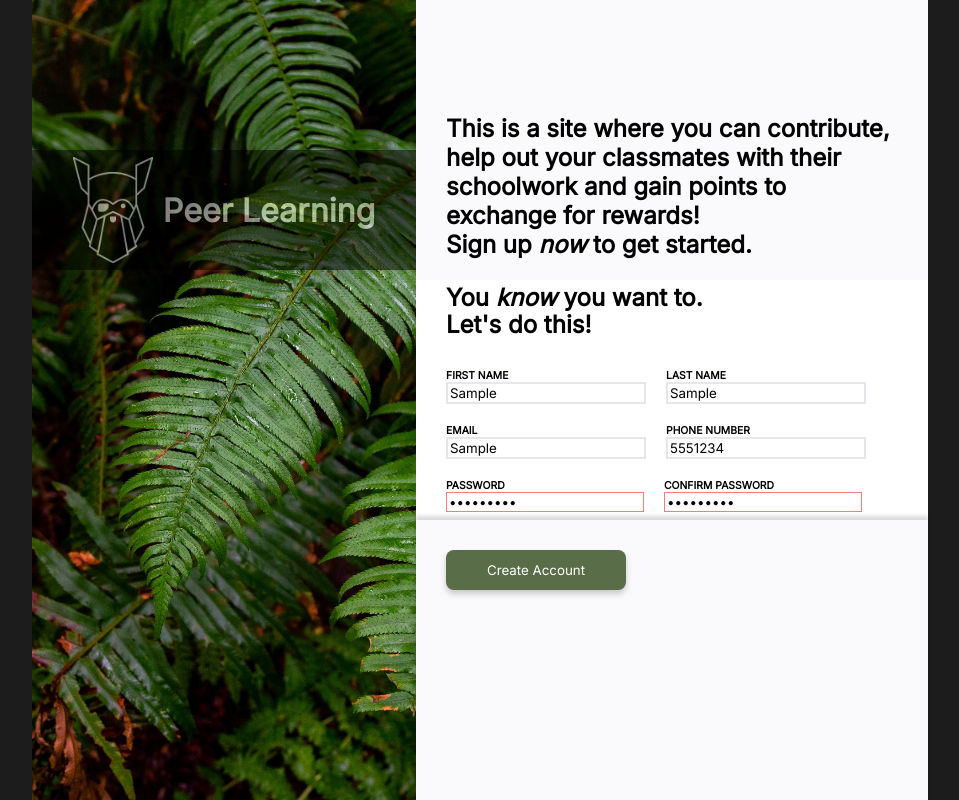
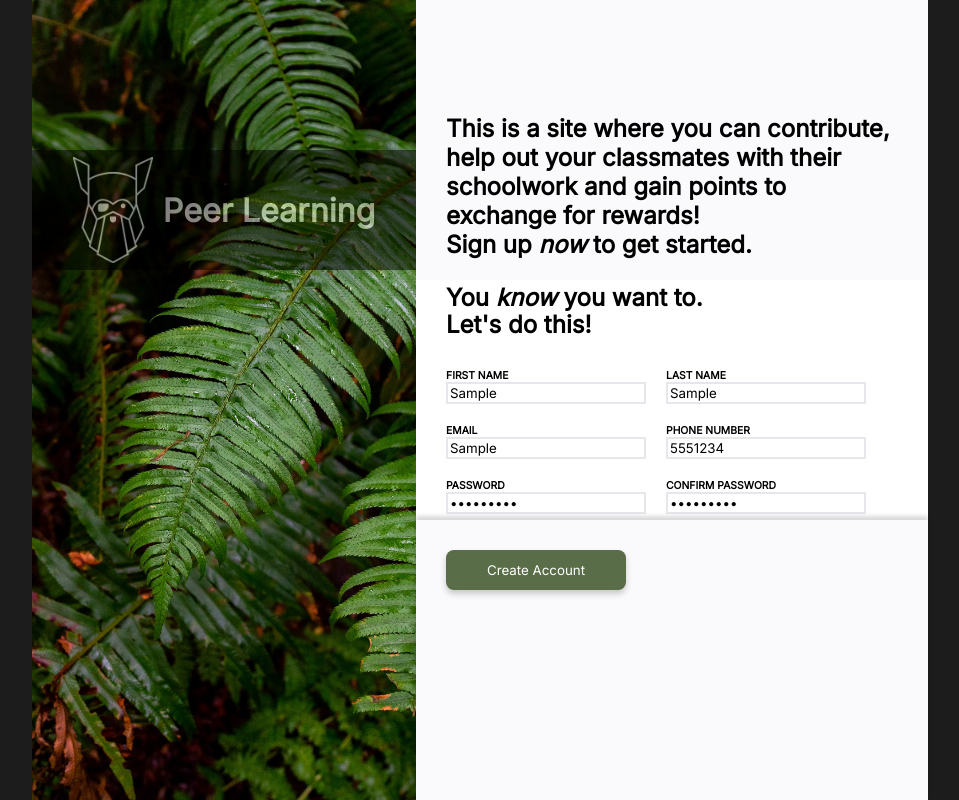
Before and after one commit to rlrx/sign-up-form, a plain HTML site: page index.html in a window 1280 px wide. Both pictures are taken after typing "Sample", "Sample", "Sample", "5551234", "Sample123", "Sample123" into the empty fields and a click on the button "Create Account". Shown: the whole page, without its empty margins (160-1119 px from the left). Drawn offline with Linux system fonts and the light colour scheme.

Commit message:
Implemented password checker JS script

```diff
--- a/index.html
+++ b/index.html
@@ -65,11 +65,12 @@
                 </div>
             </div>
             <footer>
-                <button type="submit">
+                <button type="button" onclick="checkPasswordMatch()">
                     Create Account
                 </button>
             </footer>
         </div>
     </div>
+    <script src="./script.js"></script>
 </body>
 </html>
--- a/script.js
+++ b/script.js
@@ -1,12 +1,12 @@
 // write function to check if password fields match
 function checkPasswordMatch() {
     // get values of the password field
-    let password1 = document.getElementById(".password1").value;
-    let password2 = document.getElementById(".password2").value;
+    let password1 = document.querySelector(".password1").value;
+    let password2 = document.querySelector(".password2").value;
 
     if(password1 == password2) {
-        let pw1 = document.getElementById(".password1");
-        let pw2 = document.getElementById(".password2");
+        let pw1 = document.querySelector(".password1");
+        let pw2 = document.querySelector(".password2");
 
         // remove the error class from both password input fields
         pw1.classList.remove("error");
```
